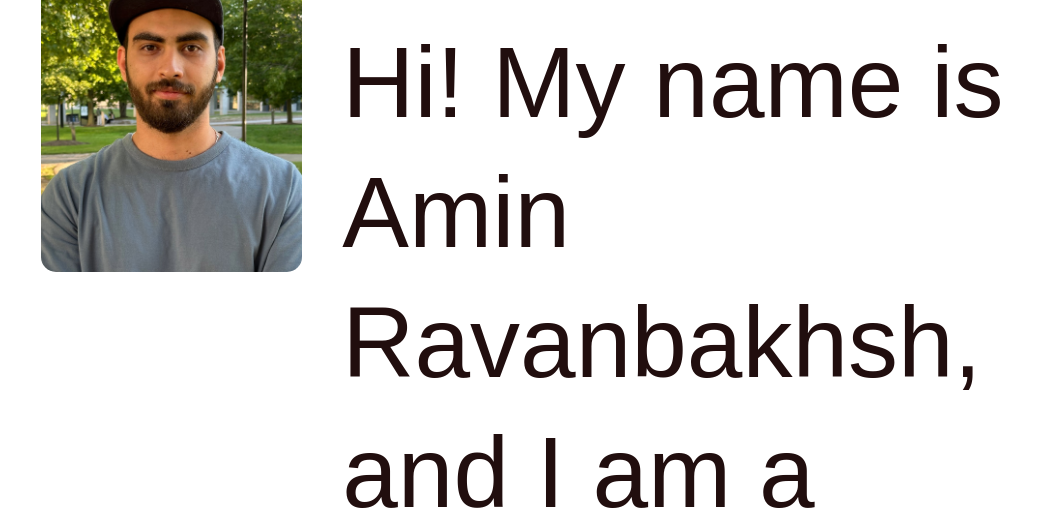
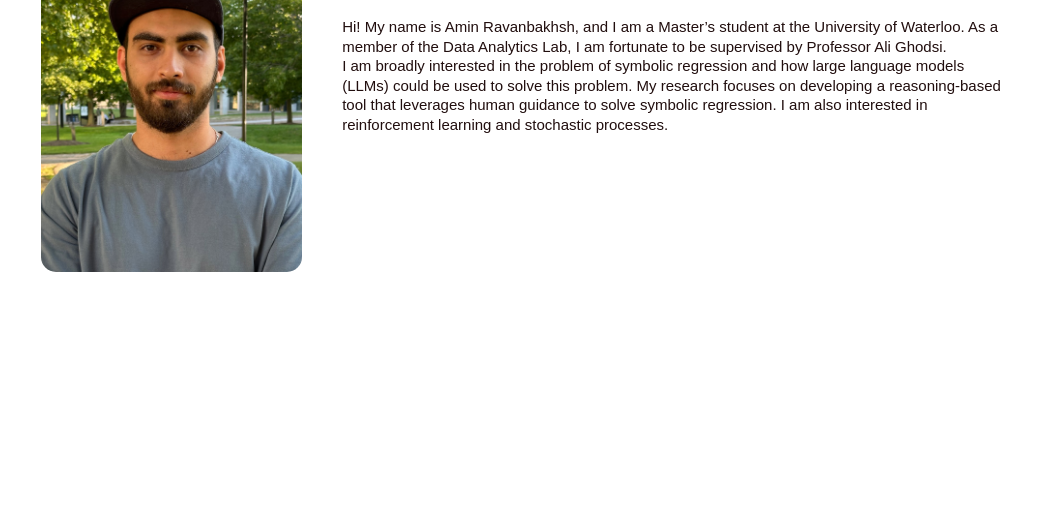
Before and after one commit to aminravanbakhsh/portfolio, a plain HTML site: page index.html in a window 1280 px wide. Shown: the part 291-801 px from the top of the page, without its empty margins (117-1156 px from the left). Drawn offline with Linux system fonts and the light colour scheme.

Commit message:
Update style.css

```diff
--- a/style.css
+++ b/style.css
@@ -126,7 +126,7 @@ nav ul li a:hover::after{
 }
 .first-row-col2 p{
     margin-top: 20px;
-    font-size: 100px;
+    font-size: 15px;
 }
 .header-text h2{
     font-size: 40px;
```
